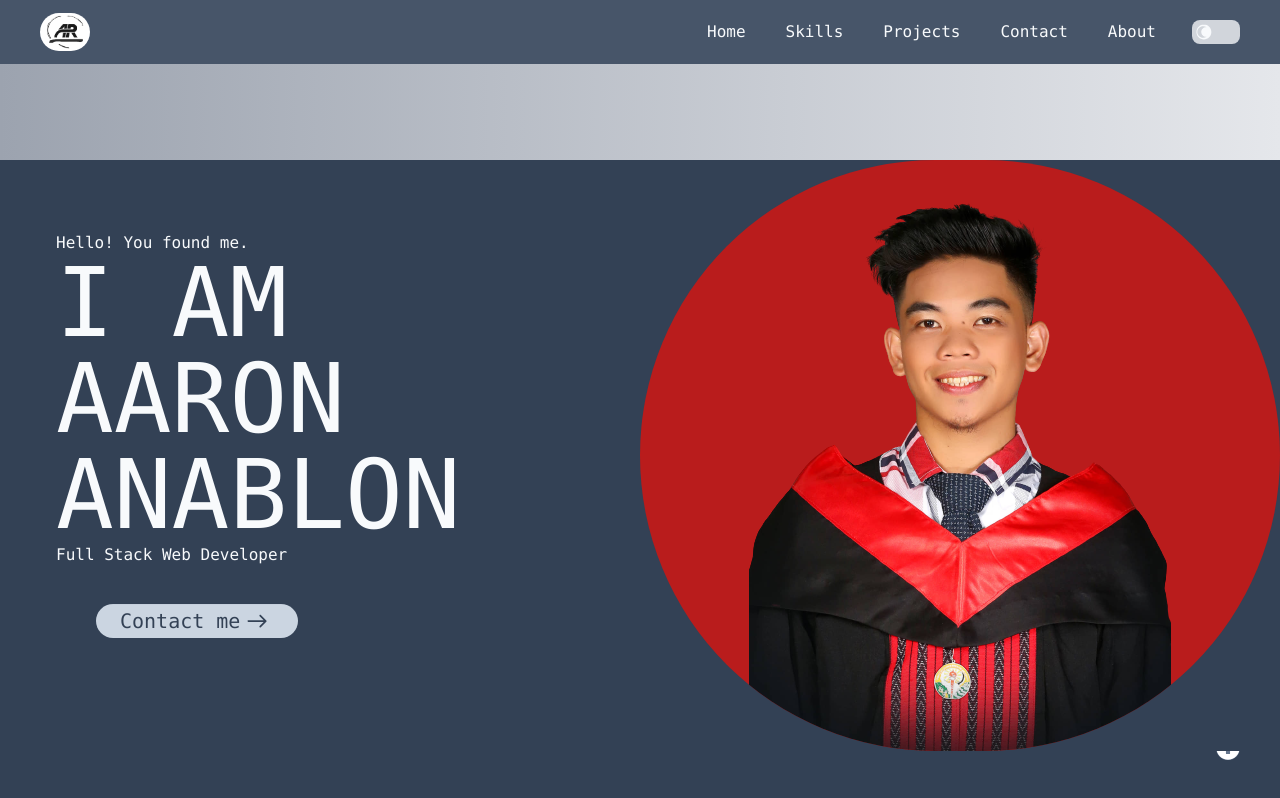
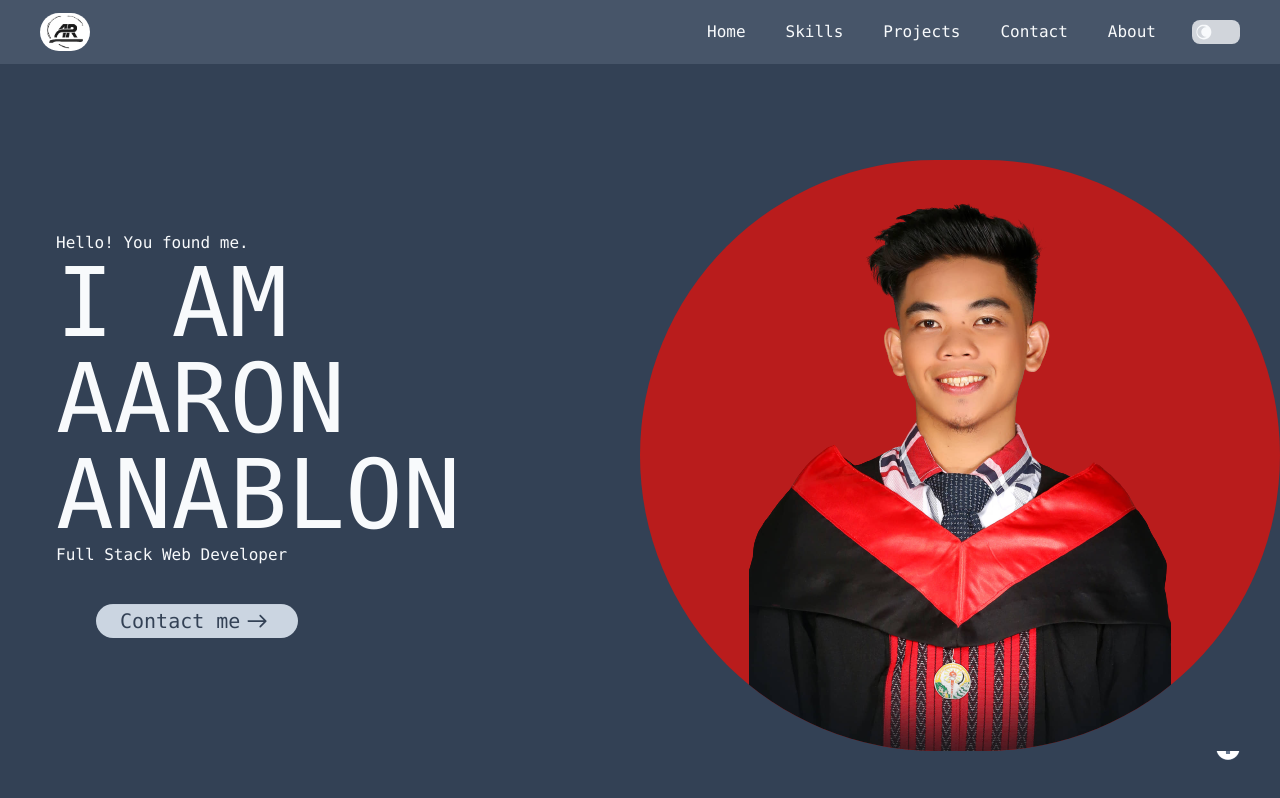
Before and after one commit to AaronAnablon/Playful-Avatar-Based-Personal-Portfolio, a Next.js app: page / in a window 1280 px wide. Shown: the top 798 px of the page. Built offline with nearby package versions, Linux system fonts and the light colour scheme.

Commit message:
Update Blog.jsx

```diff
--- a/src/components/Blog.jsx
+++ b/src/components/Blog.jsx
@@ -11,8 +11,8 @@ function Blog({ title, setViewPort }, ref) {
   }
   const { theme } = useTheme()
   return (
-    <div className="bg-gradient-to-r from-gray-400 to-gray-200" ref={ref}>
-      <div className="h-max flex justify-cente mt-24">
+    <div ref={ref}>
+      <div className="h-max flex bg-gradient-to-r from-gray-600 to-gray-100justify-cente mt-24">
         <div className={`${theme} grid sm:grid-cols-1 md:grid-cols-2 z-30`}>
           <div className='p-4 flex md:ml-10 ml-0 items-center'>
             <div>
```
